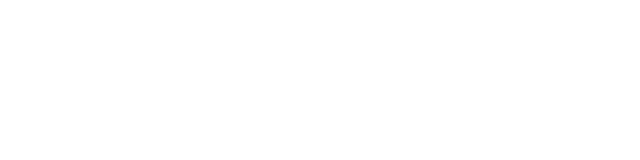
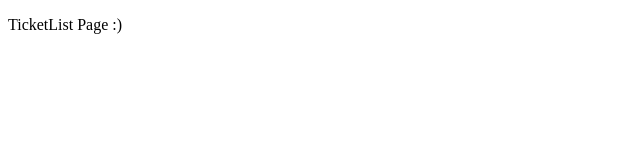
Before and after one commit to cyrheel/MBT-Project, a React (Create React App) app in the folder client/: page /ticketlist in a window 1280 px wide. Before the commit this address had no page. Shown: the top 160 px of the page, without its empty margins (0-640 px from the left). Built offline with nearby package versions, Linux system fonts and the light colour scheme.

Commit message:
TicketList page des tickets

```diff
--- /dev/null
+++ b/client/src/Pages/TicketListPage.tsx
@@ -0,0 +1,7 @@
+import React from "react";
+
+function TicketListPage() {
+  return <p>TicketList Page :)</p>;
+}
+
+export default TicketListPage;
--- a/client/src/routeur.tsx
+++ b/client/src/routeur.tsx
@@ -1,6 +1,7 @@
 import { BrowserRouter, Routes, Route } from "react-router-dom";
 import HomePage from "./Pages/HomePage";
 import ConnexionPage from "./Pages/ConnexionPage";
+import TicketListPage from "./Pages/TicketListPage";
 
 function Routeur() {
   return (
@@ -8,6 +9,7 @@
       <Routes>
         <Route path="" element={<HomePage />} />
         <Route path="/login" element={<ConnexionPage />} />
+        <Route path="/ticketlist" element={<TicketListPage />} />
       </Routes>
     </BrowserRouter>
   );
```
